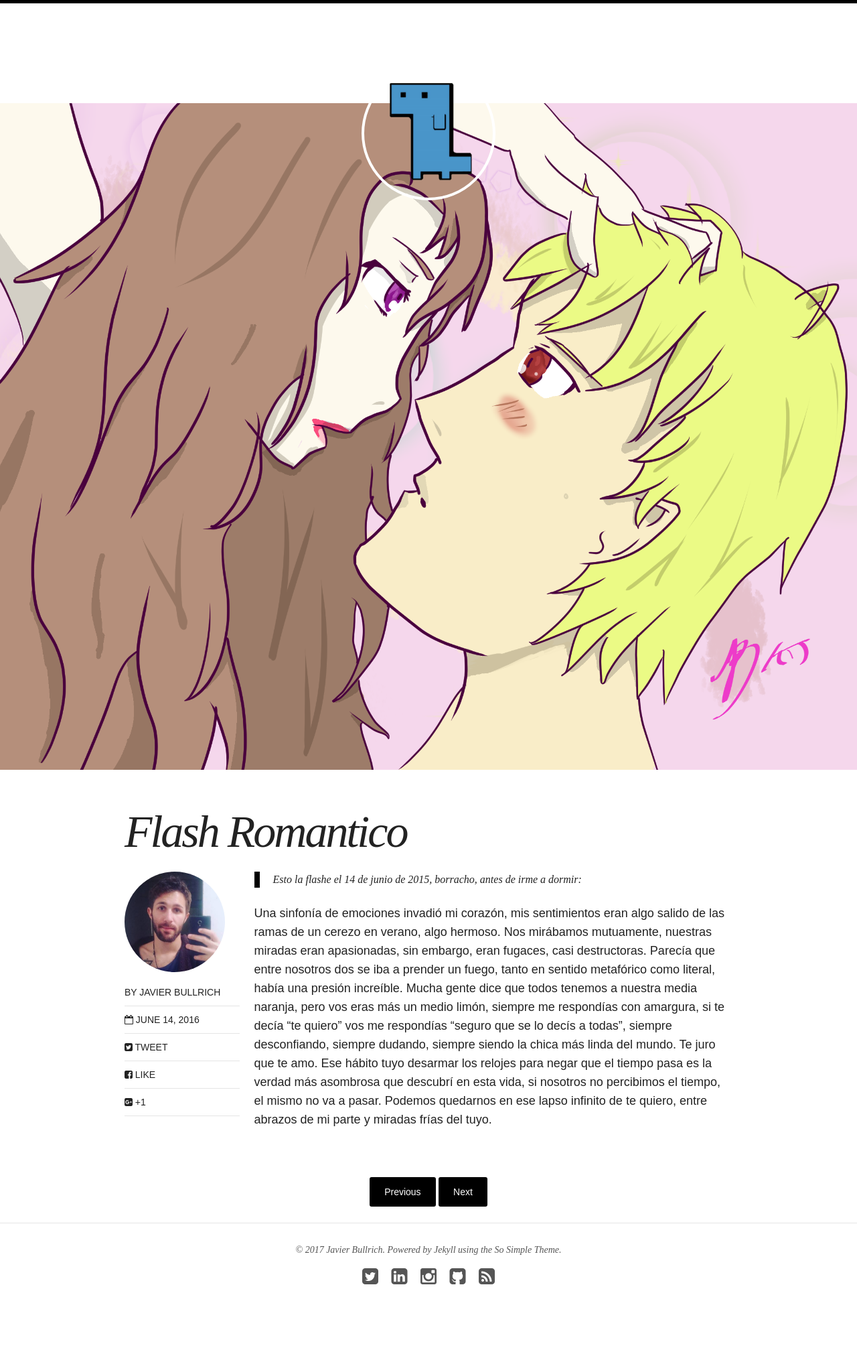
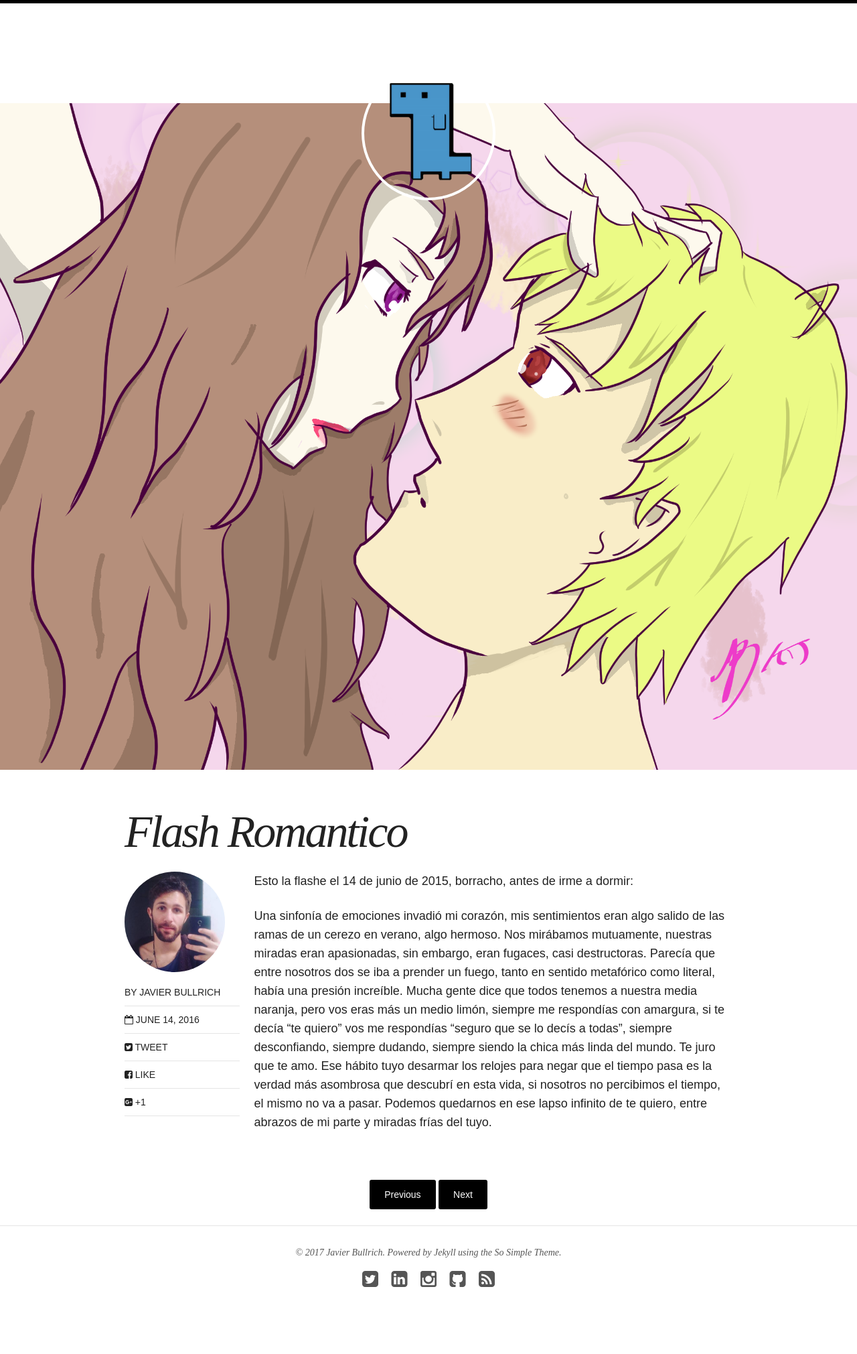
Before and after one commit to Bullrich/escritura, a Jekyll site: the page built from _posts/blog/2016-06-14-flash-romantico.md, in a window 1280 px wide. Shown: the whole page at 67% size. Built offline with Jekyll 4.4.1, drawn with Linux system fonts in a browser that asks for light colours; nearby versions of some CDN libraries.

Commit message:
*fix typo

```diff
--- a/_posts/blog/2016-06-14-flash-romantico.md
+++ b/_posts/blog/2016-06-14-flash-romantico.md
@@ -11,7 +11,8 @@ image:
   feature: Vampire-kiss.png
 
 ---
-<blockquote>Esto la flashe el 14 de junio de 2015, borracho, antes de irme a dormir:</blockquote>
+Esto la flashe el 14 de junio de 2015, borracho, antes de irme a dormir:
+
 Una sinfonía de emociones invadió mi corazón, mis sentimientos eran algo salido de las ramas de un cerezo en verano, algo hermoso. Nos mirábamos mutuamente, nuestras miradas eran apasionadas, sin embargo, eran fugaces, casi destructoras. Parecía que entre nosotros dos se iba a prender un fuego, tanto en sentido metafórico como literal, había una presión increíble.
 Mucha gente dice que todos tenemos a nuestra media na<span class="text_exposed_show">ranja, pero vos eras más un medio limón, siempre me respondías con amargura, si te decía "te quiero" vos me respondías "seguro que se lo decís a todas", siempre desconfiando, siempre dudando, siempre siendo la chica más linda del mundo. Te juro que te amo.
 Ese hábito tuyo desarmar los relojes para negar que el tiempo pasa es la verdad más asombrosa que descubrí en esta vida, si nosotros no percibimos el tiempo, el mismo no va a pasar. Podemos quedarnos en ese lapso infinito de te quiero, entre abrazos de mi parte y miradas frías del tuyo.</span>
```
